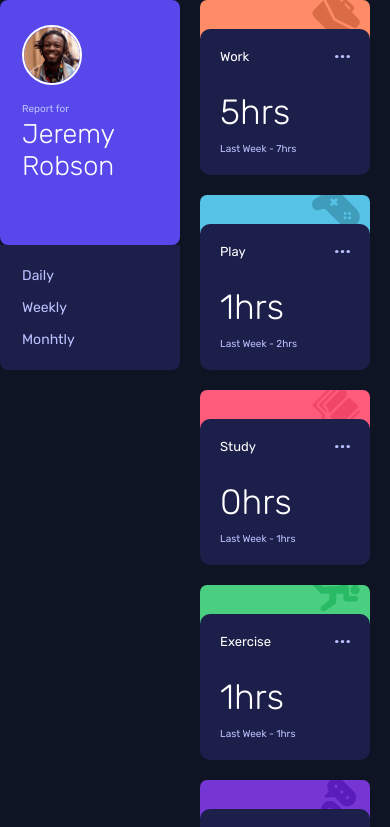
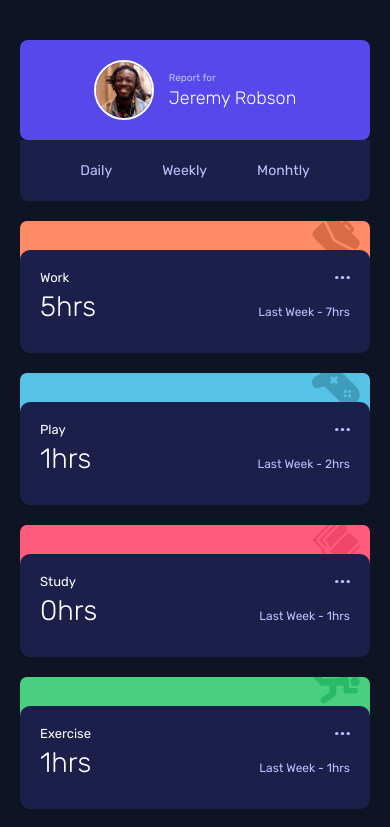
Before and after one commit to mattzu22/time-tracking-dashboard, a React (Vite) app: page / in a window 390 px wide. Shown: the top 827 px of the page. Built offline with nearby package versions, Linux system fonts and the light colour scheme.

Commit message:
inished responsive

```diff
--- a/src/components/AsideInfo/index.jsx
+++ b/src/components/AsideInfo/index.jsx
@@ -10,8 +10,10 @@ export const AsideInfo = () =>{
         <aside className="about-me">
         <div className="info">
             <img src={Avatar} alt="imagem do Jeremy" />
-            <p>Report for</p>
-            <h1>Jeremy Robson</h1>
+            <div>
+                <p>Report for</p>
+                <h1>Jeremy Robson</h1>
+            </div>
         </div>
 
         <div className="navegation">
--- a/src/components/AsideInfo/style.sass
+++ b/src/components/AsideInfo/style.sass
@@ -40,3 +40,29 @@
 
             &:hover
                 color: variables.$color-fonts
+
+
+@media (max-width: 600px)
+    .about-me
+        width: 100%
+        padding-top: 4rem
+
+        .info
+            display: flex
+            justify-content: center
+            align-items: center
+            padding: 2rem
+            gap: 1.5rem
+            width: 100%
+
+            img
+               margin-bottom: 0
+
+            h1
+                width: 100%
+                font-size: 1.8rem
+
+        .navegation
+            flex-direction: row
+            justify-content: center
+            gap: 5rem
--- a/src/components/Card/style.sass
+++ b/src/components/Card/style.sass
@@ -47,3 +47,23 @@
             p
                 font-size: 1rem
                 color: variables.$color-font-inactive
+
+
+@media(max-width: 600px)
+    .container-card
+        width: 100%
+
+        .card
+            .type
+                margin-bottom: 0.5rem
+
+            .info-card
+                display: flex
+                align-items: center
+                justify-content: space-between
+
+                .d-w-m
+                    font-size: 2.8rem
+
+                p
+                    font-size: 1.2rem
--- a/src/components/Cards/style.sass
+++ b/src/components/Cards/style.sass
@@ -6,6 +6,11 @@
     flex-wrap: wrap
     gap: 2rem
     max-width: 550px
+
+@media (max-width: 600px)
+    .cards
+        flex-direction: column
+
 
     #work
         background-color: variables.$color-work
--- a/src/components/MainContent/style.sass
+++ b/src/components/MainContent/style.sass
@@ -2,3 +2,8 @@
 .dashboard
     display: flex
     gap: 2rem
+    padding: 0 20px
+
+@media (max-width: 600px)
+    .dashboard
+        flex-direction: column
--- a/src/styles/app.sass
+++ b/src/styles/app.sass
@@ -10,3 +10,8 @@ body
     min-height: 100vh
     font-size: 1.6rem
     @include mixins.center
+
+
+@media(max-width: 600px)
+    body
+        display: block
```
